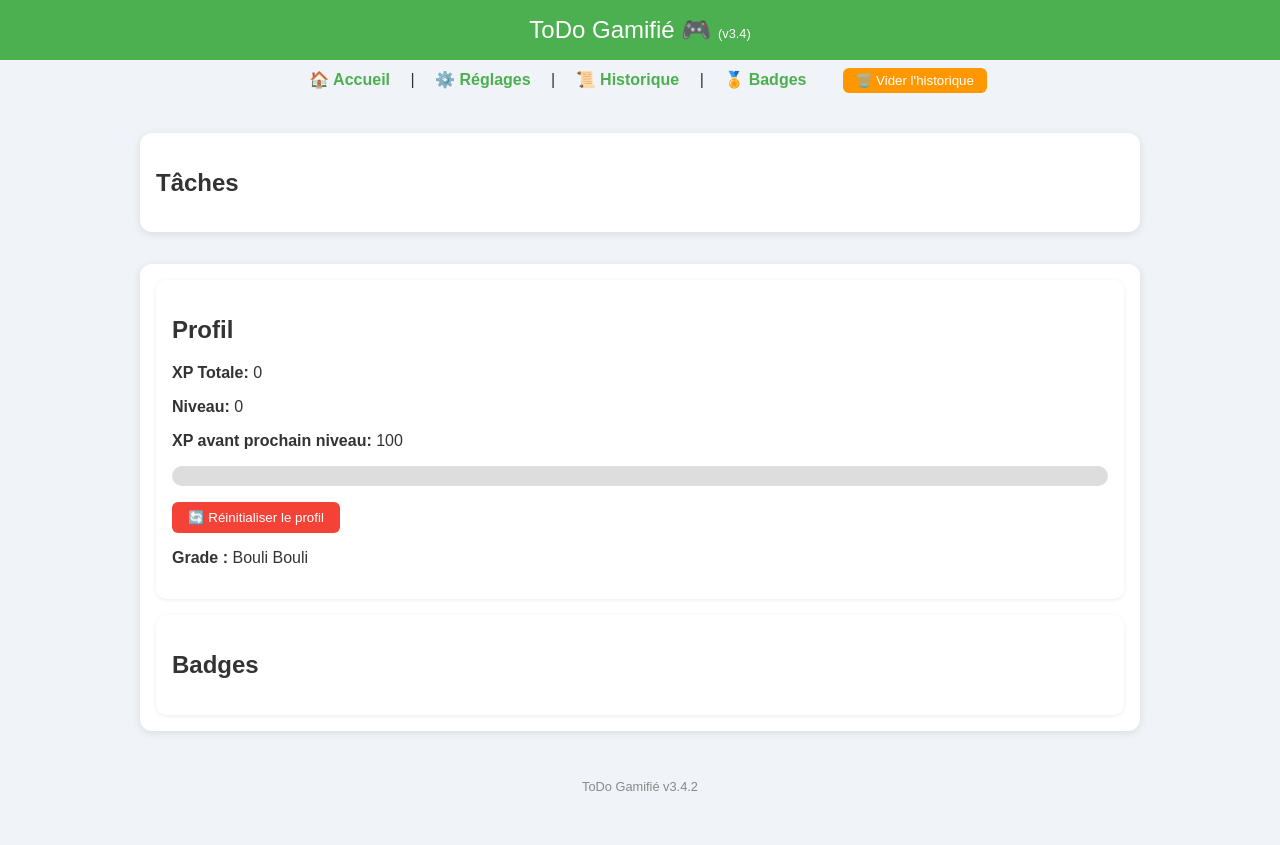
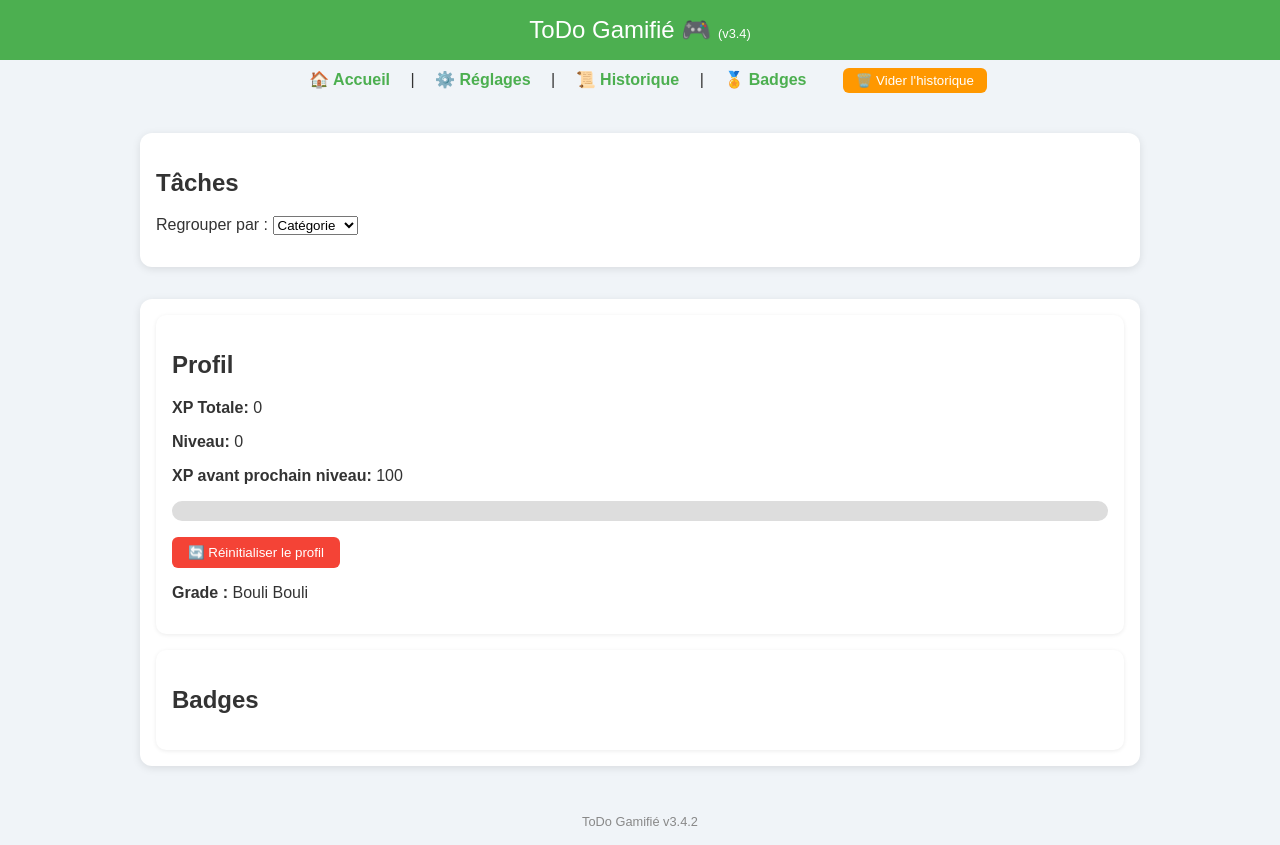
Before and after one commit to ClemTheKey/todo, a plain HTML site: page index.html in a window 1280 px wide. Before the commit the page ends 810 px from the top, so only its background shows below. Drawn offline with Linux system fonts and the light colour scheme.

Commit message:
Add files via upload

```diff
--- a/index.html
+++ b/index.html
@@ -138,6 +138,14 @@
       <h2>Tâches</h2>
 <div class="form-group">
   <label for="groupBy">Regrouper par :</label>
+  <select id="groupBy" onchange="render()">
+    <option value="category">Catégorie</option>
+    <option value="type">Périodicité</option>
+  </select>
+</div>
+
+<div class="form-group">
+  <label for="groupBy">Regrouper par :</label>
 
 <select id="groupBy" onchange="render()">
   <option value="category">Catégorie</option>
```
